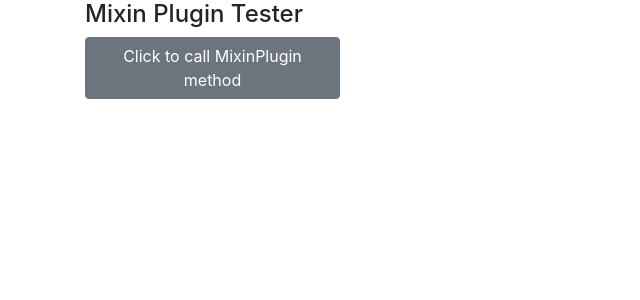
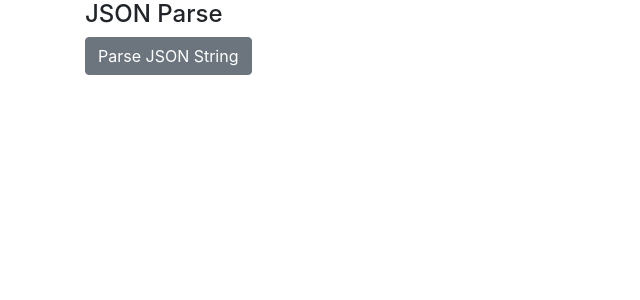
Before and after one commit to UniquelySimilar/vue-sandbox, a Vue app: page / in a window 1280 px wide. Shown: the top 300 px of the page, without its empty margins (0-640 px from the left). Built offline with nearby package versions, Linux system fonts and the light colour scheme.

Commit message:
jstest: json parse

```diff
--- a/src/App.vue
+++ b/src/App.vue
@@ -1,16 +1,16 @@
 <template>
   <div id="app" class="container">
-    <mixin-plugin />
+    <json-parse />
   </div>
 </template>
 
 <script>
-  import MixinPlugin from '@/components/vuetest/plugins/MixinPlugin'
+  import JsonParse from '@/components/jstest/JsonParse'
 
   export default {
     name: 'App',
     components: {
-      MixinPlugin
+      JsonParse
     },
     data() {
       return {
--- /dev/null
+++ b/src/components/jstest/JsonParse.vue
@@ -0,0 +1,65 @@
+<template>
+  <div class="json-parse">
+    <h4>JSON Parse</h4>
+    <div class="row">
+      <div class="col-md-6">
+        <button class="btn btn-secondary" @click="parseJSON">Parse JSON String</button>
+      </div>
+    </div>
+    <div class="row" v-if="displayCarStore">
+      <div class="col-md-6">
+        <div v-for="{ inStock, Brand: { name, id } } in carStoreObj.carStore" :key="id">
+          <span>{{ name }}: {{ inStock }}</span>
+        </div>
+      </div>
+    </div>
+  </div>
+</template>
+
+<script>
+  export default {
+    data() {
+      return {
+        carStoreObj: {},
+        displayCarStore: false,
+        jsonStr: `
+          {
+            "carStore": [
+              {
+                "Brand": {
+                  "id": 1,
+                  "name": "some name"
+                },
+                "inStock": 50
+              },
+              {
+                "Brand": {
+                  "id": 2,
+                  "name": "some name"
+                },
+                "inStock": 100
+              },
+              {
+                "Brand": {
+                  "id": 3,
+                  "name": "some name"
+                },
+                "inStock": 0
+              }
+            ]
+          }
+        `,
+      }
+    },
+    methods: {
+      parseJSON() {
+        this.carStoreObj = JSON.parse(this.jsonStr);
+        this.displayCarStore = true;
+        //console.log(this.carStoreObj);
+      }
+    },
+    // created() {
+    //   console.log(this.jsonStr);
+    // }
+  }
+</script>
```
